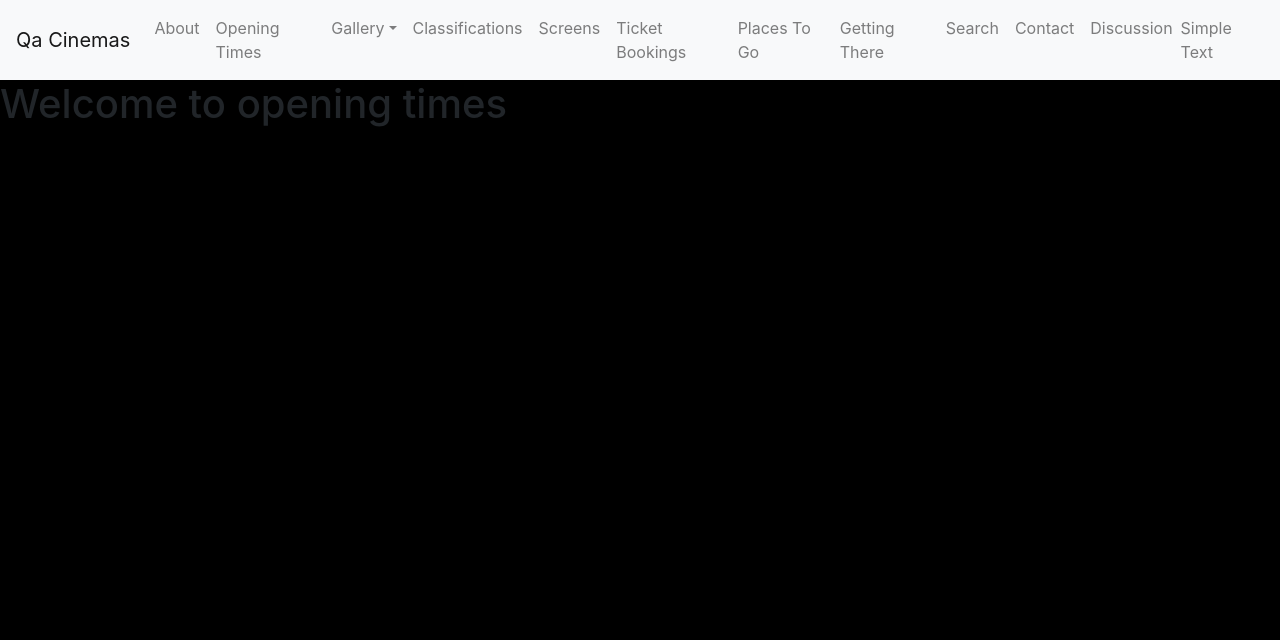
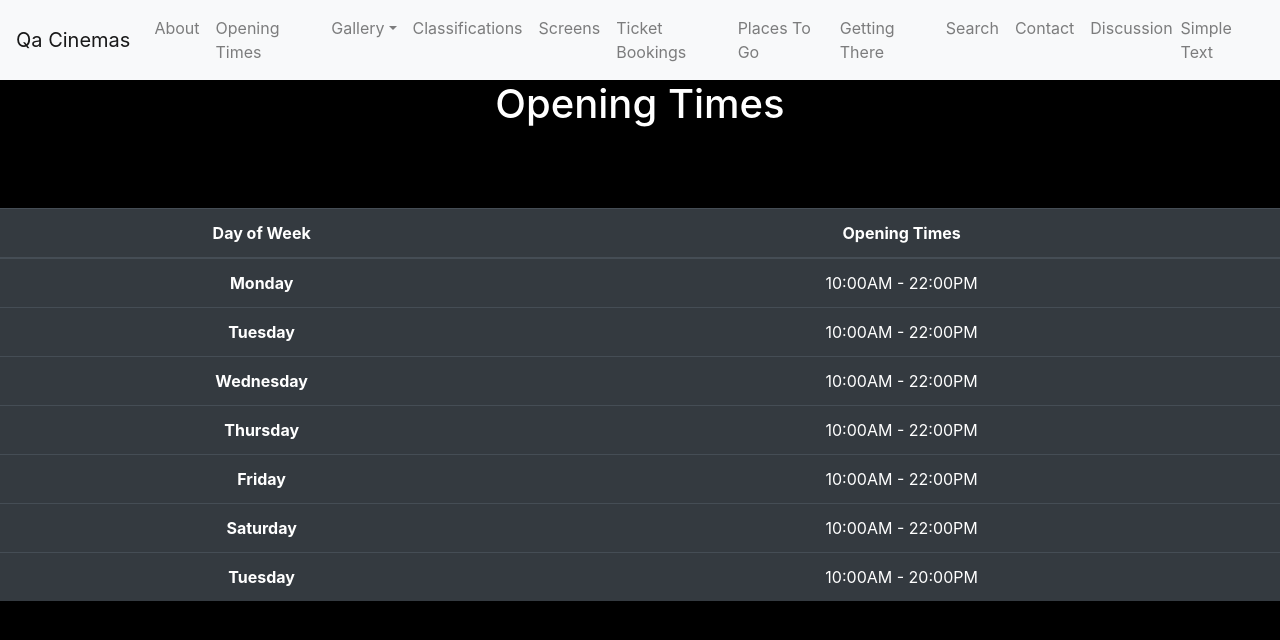
Before and after one commit to leightonmanningQA/QACinemas, a React (Create React App) app in the folder Frontend/qacinemas/: page /openingtimes in a window 1280 px wide. Shown: the top 640 px of the page. Built offline with nearby package versions, Linux system fonts and the light colour scheme.

Commit message:
Finished Opening Times and made text of other files I did readable

```diff
--- a/Frontend/qacinemas/src/Components/Classifications/Classifications.jsx
+++ b/Frontend/qacinemas/src/Components/Classifications/Classifications.jsx
@@ -4,14 +4,14 @@ const Classifications = () => {
     return (
         <div align="center" className="container">
 
-            <div className="classification">
+            <div className="text-white">
             <h1>Classification</h1>
             <p> Classifications can get a little confusing, especially with closely related Classifications.
             12A and 15 seem similar, and it can be hard to tell whether a child is ready for PG when you are used to showing them U. In this section we'll try to explain the various classifications for movies
             so you can make an informed decision.</p>
             </div>
 
-            <div className="universal">
+            <div className="text-white">
             <h2>U: Universal <img width="30"src="https://www.theschoolrun.com/sites/theschoolrun.com/files/u682212/bbfc_u_rgb.png"  alt="Universal Rating"/></h2>
             <p> U rated films whilst having universal in the name are generally suitable for those aged four and above.
             These films though containing mild levels of violence; threat or horror, are generally set within
@@ -22,7 +22,7 @@ const Classifications = () => {
             <p>For further on U ratings or to search for a current U rated film go to: <a href="https://www.bbfc.co.uk/rating/u" target="_blank" rel="noopener">BBFC U-Rating</a> </p>
             </div>
 
-            <div className="parental guidance">
+            <div className="text-white">
             <h2> PG: Parental Guidance <img width="30"src="https://jaybullimore98.files.wordpress.com/2014/12/pg.png"  alt="PG Rating"/></h2>
             <p> PG rated films are the next step up, and though according to the BBFC unaccompanied children of any aged
             are permitted to watch generally 'Parental Guidance' is expected for those under the age of 8.
@@ -34,7 +34,7 @@ const Classifications = () => {
             <p>For further on PG ratings or to search for a current PG rated film go to: <a href="https://www.bbfc.co.uk/rating/pg" target="_blank" rel="noopener">BBFC PG-Rating</a> </p>
             </div>
 
-            <div className="12A">
+            <div className="text-white">
             <h2> 12A/12 Suitable for 12 years and over <img width="30"src="https://louisabroadheadmediablog.files.wordpress.com/2011/12/bbfc_12_rating1.png"  alt="12 Rating"/></h2>
             <p> 12A/12 is the first actual age based classifcation according to BBFC ratings, there is some confusion surrounding
             12 vs 12A, but the only difference is that 12A refers to cinema releases and 12 refers to video releases but otherwise they are basically
@@ -48,7 +48,7 @@ const Classifications = () => {
             <p>For further on 12 ratings or to search for a current 12 rated film go to: <a href="https://www.bbfc.co.uk/rating/12" target="_blank" rel="noopener">BBFC 12-Rating</a> </p>
             </div>
 
-            <div className="15">
+            <div className="text-white">
             <h2> 15 – Suitable only for 15 years and over <img width="30"src="https://upload.wikimedia.org/wikipedia/commons/b/b0/BBFC_15_symbol.png"  alt="15 Rating"/></h2>
             <p> 15 is the penulitmate rating the BBFC gives to movies, with no child under the age of 15 being allowed to watch 15 rated films.
             These films compared to 12 rated films allow a level higher in terms of violence, threat and horror, and may depict adult themes such as drug use and sex
@@ -58,7 +58,7 @@ const Classifications = () => {
             <p>For further on 15 ratings or to search for a current 15 rated film go to: <a href="https://www.bbfc.co.uk/rating/15" target="_blank" rel="noopener">BBFC 15-Rating</a> </p>
             </div>
 
-            <div className="18">
+            <div className="text-white">
             <h2> 18 - Suitable for adults <img width="30"src="https://melonfarmers.co.uk/images/cutting_edge_eraser_18.png"  alt="18 Rating"/></h2>
             <p> 18 is the highest level rating the BBFC gives to cinema releases, and unlike the various other BBFC ratings in which details are presented and warning
             given about levels of violence and other such triggers, BBFC states "Adults should be free to choose their own entertainment".
--- a/Frontend/qacinemas/src/Components/GettingThere/GettingThere.jsx
+++ b/Frontend/qacinemas/src/Components/GettingThere/GettingThere.jsx
@@ -1,37 +1,36 @@
 const GettingThere = () => {
     return (
         <div align="justify" className="container">
-            <h1 align="justify">Cinema Details</h1>
+            <h1 align="justify" className="text-white">Cinema Details</h1>
             <justify>
                 <img width="1000" src="https://images.unsplash.com/photo-1517604931442-7e0c8ed2963c?ixid=MXwxMjA3fDB8MHxwaG90by1wYWdlfHx8fGVufDB8fHw%3D&ixlib=rb-1.2.1&auto=format&fit=crop&w=1350&q=80" />
             </justify>
-            <h4>Monster Cinema</h4>
+            <h4 className="text-white">Monster Cinema</h4>
             <br></br>
-            <h4>17-18 Henrietta St</h4>
-            <h4>Covent Garden</h4>
-            <h4>London</h4>
-            <h4>WC2E 8QH</h4>
+            <h4 className="text-white">17-18 Henrietta St</h4>
+            <h4 className="text-white">Covent Garden</h4>
+            <h4 className="text-white">London</h4>
             <br></br>
-            <h4>Telephone</h4>
+            <h4 className="text-white">Telephone</h4>
             <br></br>
-            <h5> To speak to a representative on our ticket booking line please call us on 0873 435 9061 (calls cost 13ppm plus your telephone company's access charge).</h5>
+            <h5 className="text-white"> To speak to a representative on our ticket booking line please call us on 0873 435 9061 (calls cost 13ppm plus your telephone company's access charge).</h5>
             <br></br>
-            <h4>Public Transport</h4>
+            <h4 className="text-white">Public Transport</h4>
             <br></br>
-            <h5>BY TUBE</h5>
-            <h5> Covent Garden is on the Piccadilly Line. Covent Garden's tube station is a very short walk from the Market Building at the end of James Street. Covent Garden underground station only has lifts up from the platforms so it can be slow-going at busy times. During peak times we suggest getting off at Leicester Square (Piccadilly and Northern Line),
+            <h5 className="text-white">BY TUBE</h5>
+            <h5 className="text-white"> Covent Garden is on the Piccadilly Line. Covent Garden's tube station is a very short walk from the Market Building at the end of James Street. Covent Garden underground station only has lifts up from the platforms so it can be slow-going at busy times. During peak times we suggest getting off at Leicester Square (Piccadilly and Northern Line),
                  which is a short walk to Covent Garden.</h5>
             <br></br>
-            <h5>BY RAIL</h5>
-            <h5>Covent Garden is conveniently located close to two London stations. The nearest being Charing Cross, which is a couple of minutes’ walk away. The other is Waterloo station, which is a twenty-minute walk across the iconic Waterloo Bridge with great views over London. </h5>
+            <h5 className="text-white">BY RAIL</h5>
+            <h5 className="text-white">Covent Garden is conveniently located close to two London stations. The nearest being Charing Cross, which is a couple of minutes’ walk away. The other is Waterloo station, which is a twenty-minute walk across the iconic Waterloo Bridge with great views over London. </h5>
             <br></br>
-            <h5>BY BUS</h5>
-            <h5>The 9, 13, 15, 23, 139 and 153 all stop at Trafalgar Square and Aldwych (both a short walk from the Market Building). The No. 24 stops at Leicester Square; Covent Garden is signposted from there.</h5>
+            <h5 className="text-white">BY BUS</h5>
+            <h5 className="text-white">The 9, 13, 15, 23, 139 and 153 all stop at Trafalgar Square and Aldwych (both a short walk from the Market Building). The No. 24 stops at Leicester Square; Covent Garden is signposted from there.</h5>
             <br></br>
-            <h5>Parking</h5>
-            <h5>There is Pay & Display parking on the streets off the Piazza - Henrietta Street, Southampton Street and Tavistock Street. There is also an NCP car park on Drury Lane</h5>
+            <h5 className="text-white">Parking</h5>
+            <h5 className="text-white">There is Pay & Display parking on the streets off the Piazza - Henrietta Street, Southampton Street and Tavistock Street. There is also an NCP car park on Drury Lane</h5>
             <div align="center" className="container">
-            <h1> Find us at</h1>
+            <h1 className="text-white"> Find us at</h1>
             <iframe width="520" height="400" frameborder="0" scrolling="no" marginheight="0" marginwidth="0" id="gmap_canvas" src="https://maps.google.com/maps?width=520&amp;height=400&amp;hl=en&amp;q=17-18%20Henrietta%20St%20London+(Monster%20Cinema)&amp;t=&amp;z=12&amp;ie=UTF8&amp;iwloc=B&amp;output=embed"></iframe>
             </div>
             )
--- a/Frontend/qacinemas/src/Components/OpeningTimes/OpeningTimes.jsx
+++ b/Frontend/qacinemas/src/Components/OpeningTimes/OpeningTimes.jsx
@@ -1,6 +1,52 @@
-const OpeningTimes = () => {
-    return (
-        <h1>Welcome to opening times</h1>
-    )
+import { Table } from 'reactstrap';
+
+const OpeningTimes = (props) => {
+  return (
+    <div className="text-white">
+    <h1 align="center"> Opening Times </h1>
+    <br></br>
+    <br></br>
+    <br></br>
+    <Table dark>
+      <thead align="center">
+        <tr>
+          <th>Day of Week</th>
+          <th>Opening Times</th>
+        </tr>
+      </thead>
+      <tbody align="center">
+        <tr>
+          <th scope="row">Monday</th>
+          <td>10:00AM - 22:00PM</td>
+        </tr>
+        <tr>
+          <th scope="row">Tuesday</th>
+          <td>10:00AM - 22:00PM</td>
+        </tr>
+        <tr>
+          <th scope="row">Wednesday</th>
+          <td>10:00AM - 22:00PM</td>
+        </tr>
+        <tr>
+          <th scope="row">Thursday</th>
+          <td>10:00AM - 22:00PM</td>
+        </tr>
+        <tr>
+          <th scope="row">Friday</th>
+          <td>10:00AM - 22:00PM</td>
+        </tr>
+        <tr>
+          <th scope="row">Saturday</th>
+          <td>10:00AM - 22:00PM</td>
+        </tr>
+        <tr>
+          <th scope="row">Tuesday</th>
+          <td>10:00AM - 20:00PM</td>
+        </tr>
+      </tbody>
+    </Table>
+    </div>
+  );
 }
-export default OpeningTimes
+
+export default OpeningTimes;
--- a/Frontend/qacinemas/src/Components/PlacesToGo/PlacesToGo.jsx
+++ b/Frontend/qacinemas/src/Components/PlacesToGo/PlacesToGo.jsx
@@ -3,8 +3,8 @@ import React from 'react';
 const PlacesToGo = () => {
   return (
     <div className="container">
-        <h1 align="center">Nearby Venues</h1>
-            <div align="center" className="venue-card">
+        <h1 align="center" className="text-white">Nearby Venues</h1>
+            <div align="center" className="text-white">
                 <img src="https://lh5.googleusercontent.com/p/AF1QipP0_55ERMDFSI5-LDqOfd2YYcDJuHAIDYdE5lbu=w408-h544-k-no" alt="Cafe"/>
                 <h3> WA Cafe Japanese patisserie LTD</h3>
                 <p>Phone: +442072405567</p>
@@ -14,7 +14,7 @@ const PlacesToGo = () => {
                 <p>Deals: Bring your cinema ticket for a 10% discount.</p>
             </div>
 
-            <div align="center" className="venue-card">
+            <div align="center" className="text-white">
                 <img src="https://lh5.googleusercontent.com/p/AF1QipPUGJ7WUBSh2UQKZstLrU8ul-rDVa7n4HWkgkNl=w408-h306-k-no" alt="The National Gallery"/>
                 <h3> The National Gallery</h3>
                 <p>Phone: (+44) 2077472885</p>
@@ -24,7 +24,7 @@ const PlacesToGo = () => {
                 <p>Deals: None at present</p>
             </div>
 
-            <div align="center" className="venue-card">
+            <div align="center" className="text-white">
                 <img src="https://lh5.googleusercontent.com/p/AF1QipP3526Azuy3P-_N7eiGpBa8yRTEKzFmbEVUHcxR=w408-h306-k-no" alt="London Film Museum"/>
                 <h3> London Film Museum </h3>
                 <p>Phone: 02078364913</p>
```
